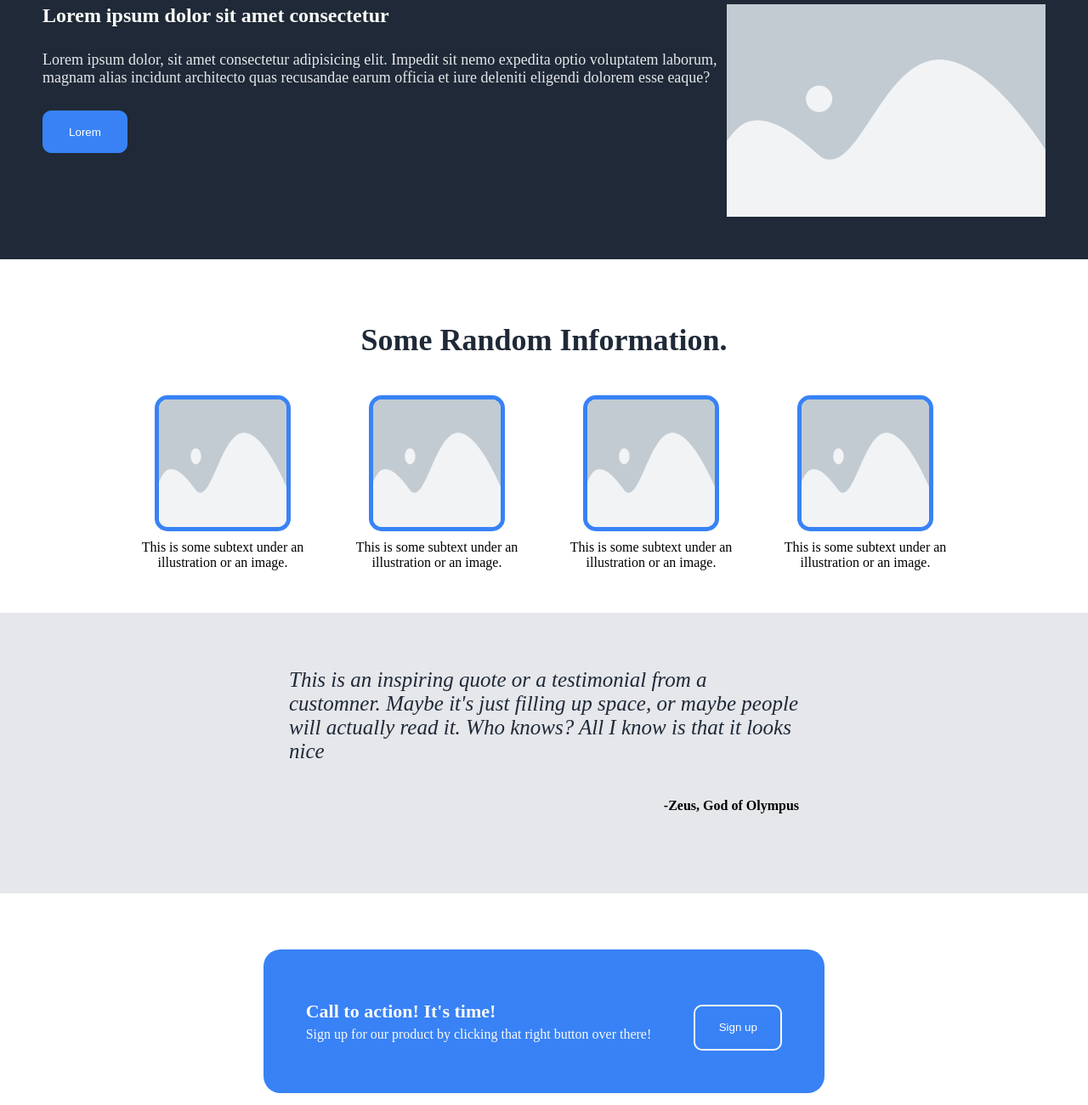
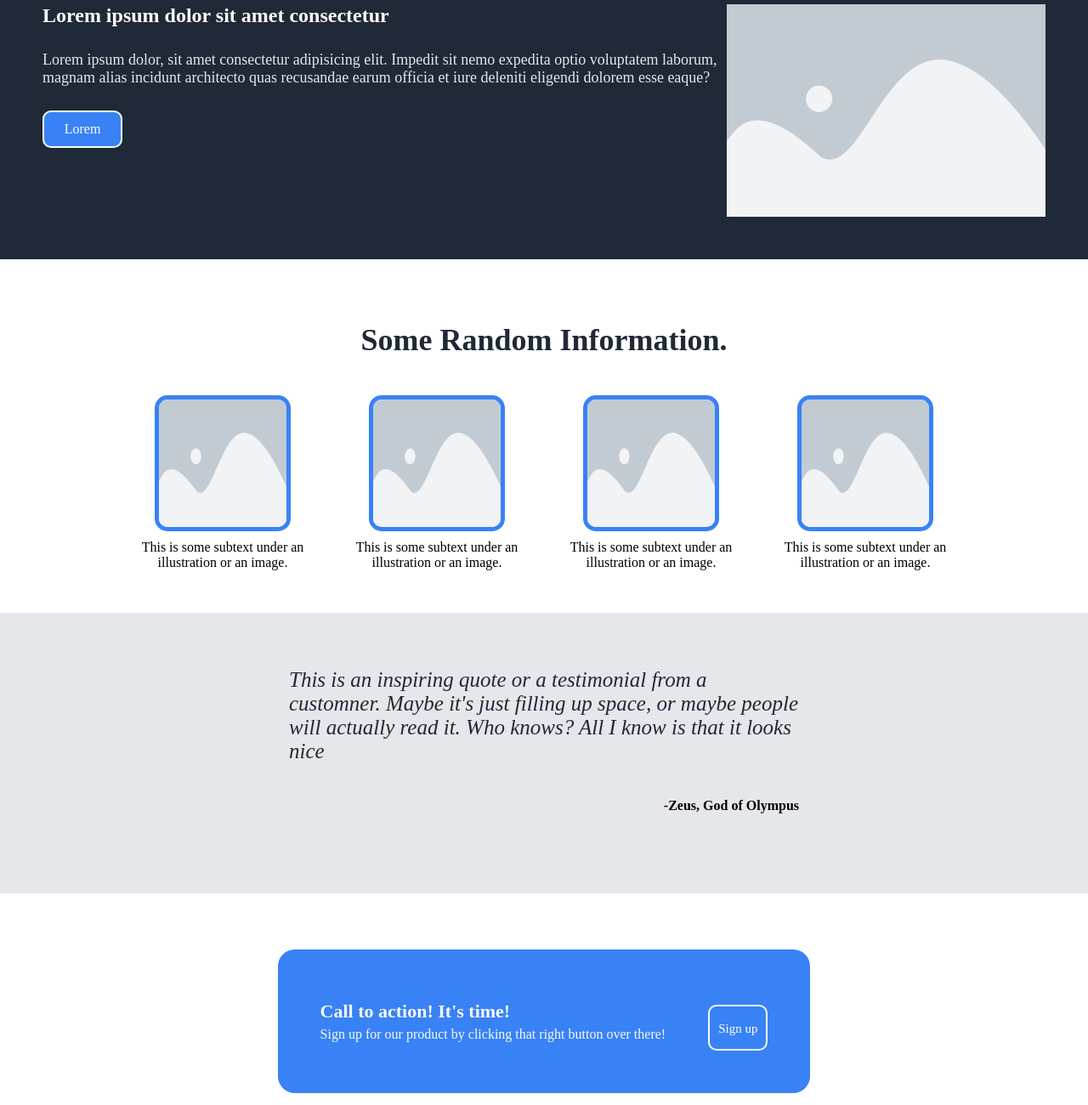
Before and after one commit to Obsessed333/landing-page, a plain HTML site: page index.html in a window 1280 px wide. Shown: the part 120-1420 px from the top of the page at 85% size. Drawn offline with Linux system fonts and the light colour scheme.

Commit message:
Made buttons clickable by replacing them with a span hypertext

```diff
--- a/index.html
+++ b/index.html
@@ -20,7 +20,9 @@
     <div class="awesome1">
  <h1 class="hh">Lorem ipsum dolor sit amet consectetur</h1>
  <p class="pp">Lorem ipsum dolor, sit amet consectetur adipisicing elit. Impedit sit nemo expedita optio voluptatem laborum, magnam alias incidunt architecto quas recusandae earum officia et iure deleniti eligendi dolorem esse eaque?</p>
- <button type="button">Lorem</button>
+ <div class="inner-button">
+ <a href="https://google.com"><span class="buttonton">Lorem</span></a>
+</div>
 </div>
 <img src="elementor-placeholder-image.png" alt="placeholder" class="img">
 </div>
@@ -64,7 +66,7 @@
 </div>
 
 <div class="signup-button">
-<button type="button" class="signup1">Sign up</button>
+<a href="https://google.com"><span class="signup1" onclick="">Sign up</span></a>
 </div>
 </div>
 </div>
--- a/style.css
+++ b/style.css
@@ -18,6 +18,17 @@ body{
     min-height: 100vh;
 }
 
+.signup1{
+
+font-size: 15px;
+
+}
+
+.signup-button:hover{
+
+background-color: #1f2937;
+
+}
 .signup-inner{
 
 
@@ -207,14 +218,30 @@ padding: 50px;
 
 }
 
-button{
+.inner-button{
 
-width: 100px;
-height: 50px;
-border-radius: 10px;
-border: 1px solid #3882f6;
-background-color: #3882f6;
-color: white;
+  display: flex;
+  border:2px solid #f9faf8;
+  border-radius: 10px;
+  height: 40px;
+  align-items: center;
+  width: 90px;
+  background-color: #3882f6;
+  justify-content: center;
+}
+
+.inner-button:hover{
+
+  background-color: #1f2975;
+
+}
+
+.buttonton{
+
+display: flex;
+justify-content: center;
+font-size: 16px;
+
 
 }
 
```
